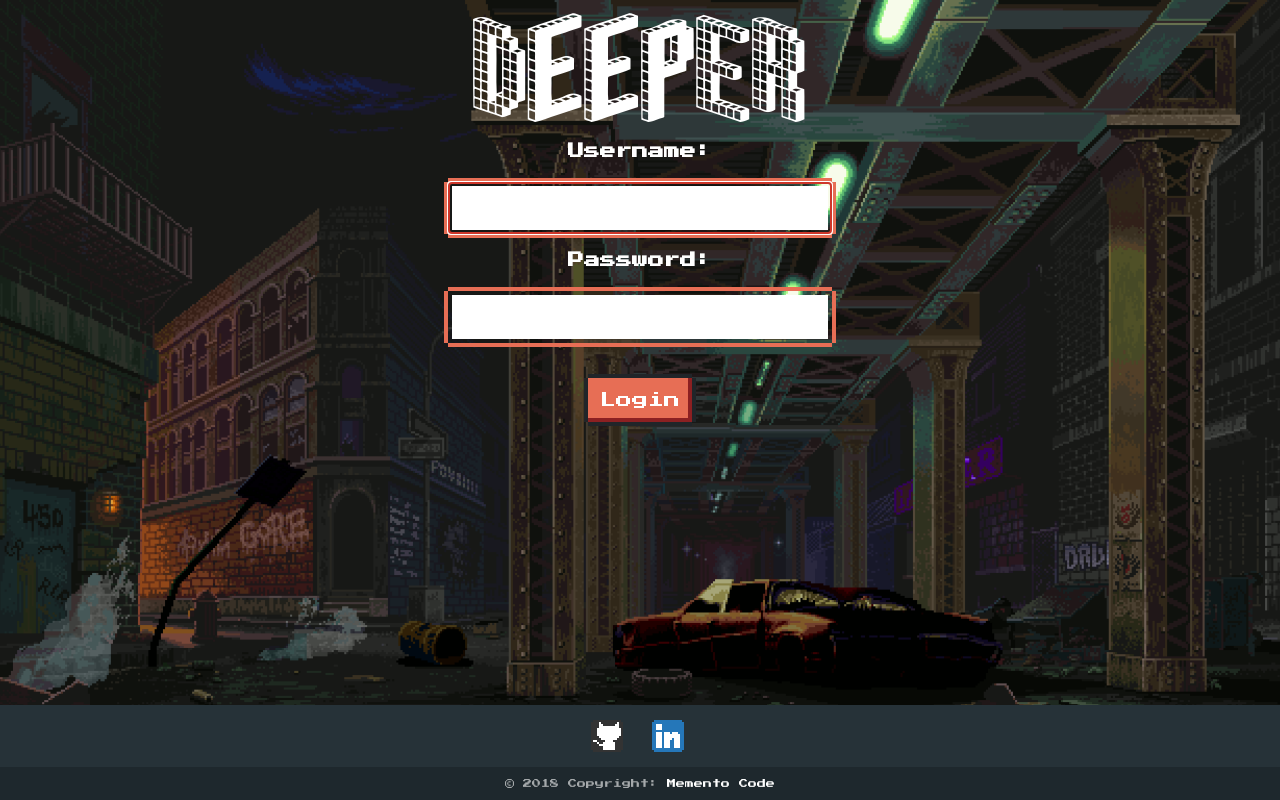
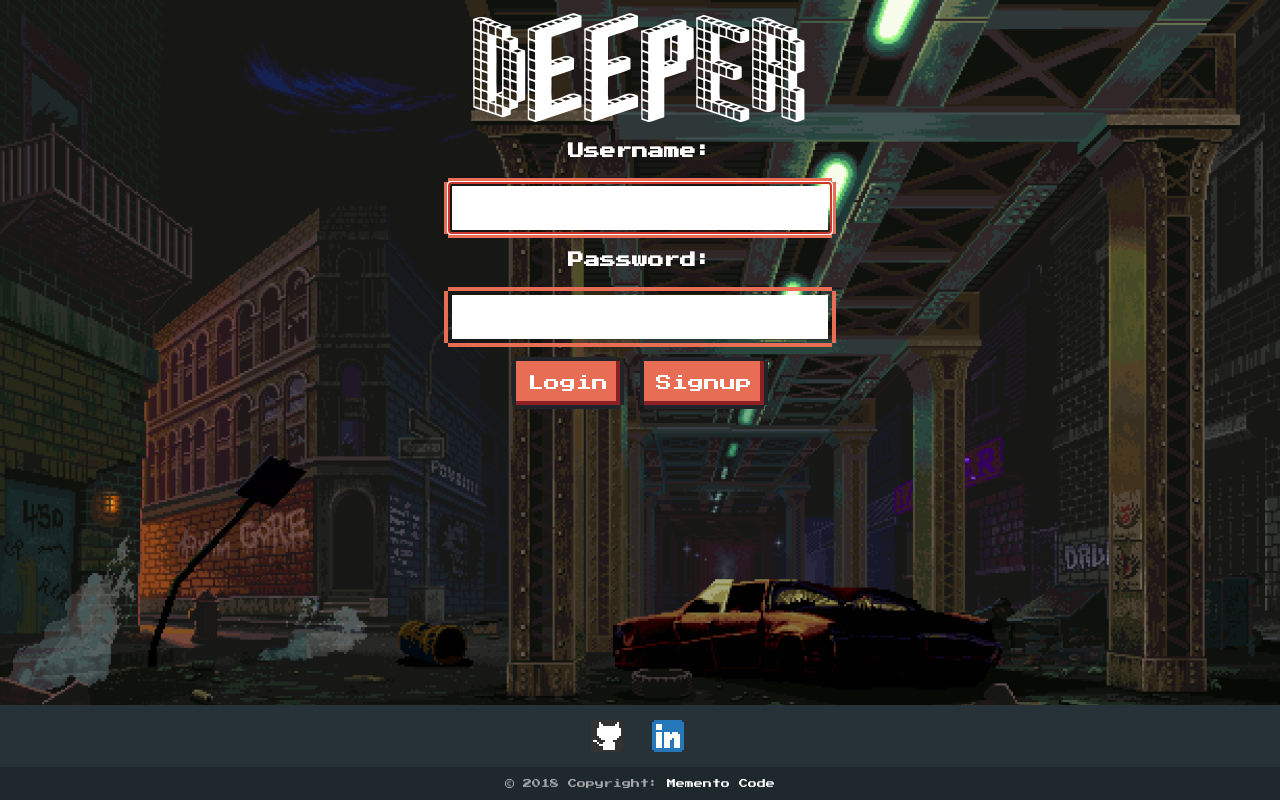
Before and after one commit to ShazeRx/Deeper, a Django app: page /login/ in a window 1280 px wide. Run offline with Django 3.2, Linux system fonts and the light colour scheme; some libraries are stand-ins or nearby versions.

Commit message:
Added button signup

```diff
--- a/static/style.css
+++ b/static/style.css
@@ -65,7 +65,7 @@ html, body, pre, code, kbd, samp {
 font-family: "blox";
 src: url("Blox2.ttf");
 }
-#logo-wrapper .nes-btn {
+#logo-wrapper > .nes-btn:first-child {
 
 
 margin: 0;
--- a/templates/registration/login.html
+++ b/templates/registration/login.html
@@ -13,11 +13,13 @@
         <p>{{ form.password.label_tag }}</p>
         <p>{{ form.password|add_class:'nes-input is-error'  }}</p>
     <button type="submit" class="nes-btn is-error">Login</button>
+        <button type="button" class="nes-btn is-error" onclick="location.href='{%url 'signup'%}';">Signup</button>
 </form>
 
 
 </div>
 
+
 </div>
 
 
```
